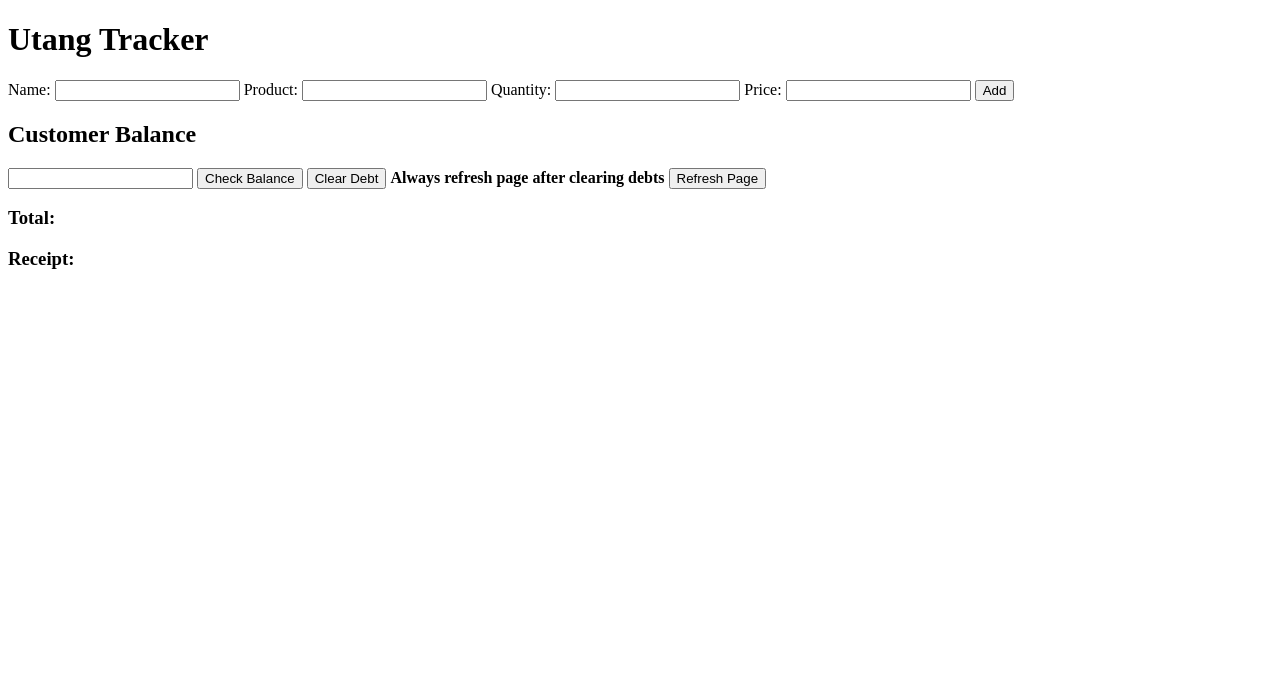
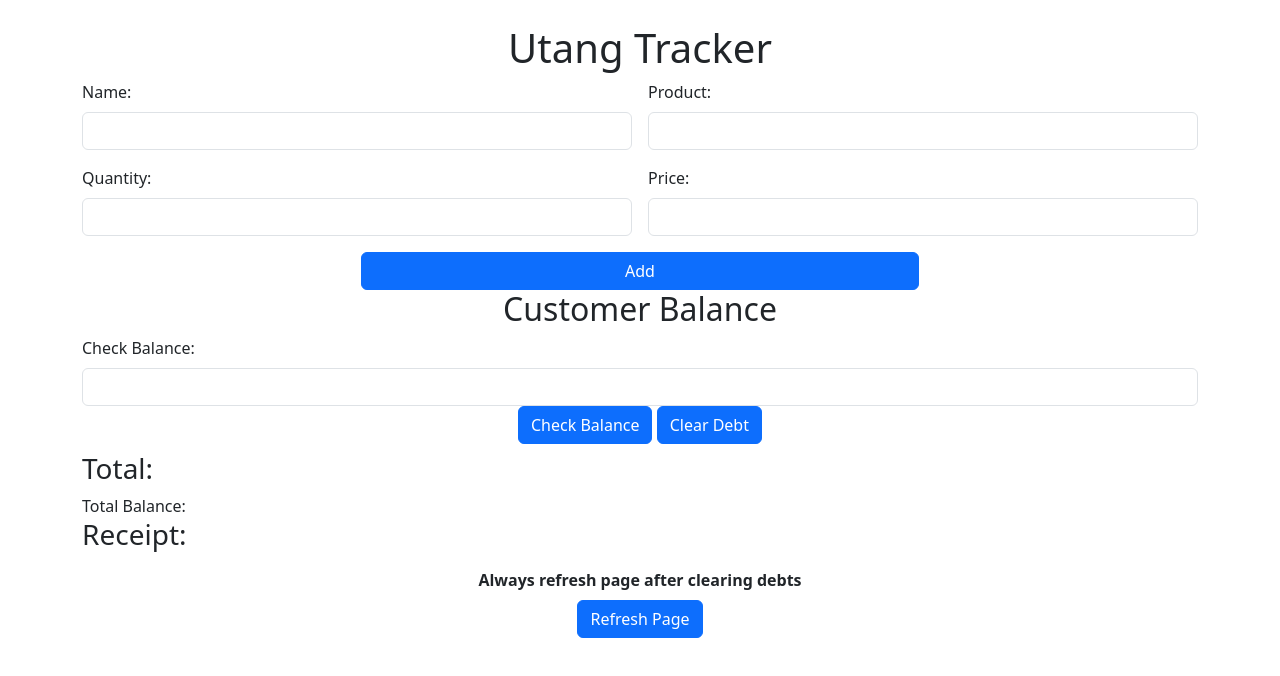
Before and after one commit to panzerweb/Utang-Tracker, a plain HTML site: page index.html in a window 1280 px wide. Drawn offline with nearby package versions, Linux system fonts and the light colour scheme.

Commit message:
Design with Bootstrap

```diff
--- a/app.js
+++ b/app.js
@@ -78,7 +78,7 @@ function checkBalance() {
             //todo - this is the code for the receipt feature
             //todo - Mapping the productDisplay function to return all properties in a listed form
             const formattedProductAndQty = productDisplay.map(item => {
-                return `<li>Product: ${item.product} | Qty: ${item.quantity} | Price: ${item.price} | Total: ${item.priceEach}</li>`
+                return `<li id="list-of-products">Product: ${item.product} | Qty: ${item.quantity} | Price: ${item.price} | Total: ${item.priceEach}</li>`
             })
             //todo - Displaying the output of the receipt
             document.getElementById('product-list').innerHTML = formattedProductAndQty.join('');
--- a/index.html
+++ b/index.html
@@ -4,38 +4,66 @@
     <meta charset="UTF-8">
     <meta name="viewport" content="width=device-width, initial-scale=1.0">
     <title>UTANG TRACKER | Panzerweb</title>
+
+    <!-- * Bootstrap CDNs Links-->
+    <link href="https://cdn.jsdelivr.net/npm/bootstrap@5.3.2/dist/css/bootstrap.min.css" rel="stylesheet" integrity="sha384-T3c6CoIi6uLrA9TneNEoa7RxnatzjcDSCmG1MXxSR1GAsXEV/Dwwykc2MPK8M2HN" crossorigin="anonymous">
+
 </head>
 <body>
-    <h1>Utang Tracker</h1>
+    <div class="container-lg my-4">
+        <h1 class="text-center">Utang Tracker</h1>
+                <form action="" id="input-expenses" class="row g-3 ">
+                    <div class="col-md-6">
+                        <label for="customer-name" class="form-label">Name: </label>
+                        <input type="text" class="form-control" id="customer-name" required>
+                    </div>
+                    <div class="col-md-6">
+                        <label for="product-name" class="form-label">Product: </label>
+                        <input type="text" class="form-control" id="product-name" required>
+                    </div>
+                    <div class="col-md-6">
+                        <label for="quantity-number" class="form-label">Quantity: </label>
+                        <input type="number" class="form-control" id="quantity-number">
+                    </div>
+                    <div class="col-md-6">
+                        <label for="price-number" class="form-label">Price: </label>
+                        <input type="number" class="form-control" id="price-number">
+                    </div>
+                    <div class="col-12 text-center">
+                        <button type="button" class="btn btn-primary w-50" onclick="addDebt()">Add</button>
+                    </div>
+                </form>
 
-        <form action="" id="input-expenses">
-            <label for="customer-name">Name: </label>
-            <input type="text" name="" id="customer-name" required>
 
-            <label for="product-name">Product: </label>
-            <input type="text" name="" id="product-name" required>
+        <h2 class="text-center">Customer Balance</h2>
+        <form action="" class="row g-2">
+            <div class="col-md-12">
+                <label for="checkCustomer" class="form-label">Check Balance: </label>
+                <input type="text" name="" id="checkCustomer" class="form-control">
 
-            <label for="quantity-number">Quantity: </label>
-            <input type="number" name="" id="quantity-number">
+                <div class="col-md-12 text-center">
+                    <button type="button" onclick="checkBalance()" class="btn btn-primary">Check Balance</button>
+                    <!--Delete Button-->
+                    <button type="button" onclick="clearDebts()" class="btn btn-primary">Clear Debt</button>
 
-            <label for="price-number">Price: </label>
-            <input type="number" name="" id="price-number">
+                </div>
+            </div>
 
-            <button type="button" onclick="addDebt()">Add</button>
+            <div class="col-12">
+                <h3>Total:</h3>
+                <div id="balance-result">Total Balance:</div>
+                <h3>Receipt:</h3>
+                <ul id="product-list"></ul>
+            </div>
         </form>
-    <h2>Customer Balance</h2>
-        <label for="checkCustomer"></label>
-            <input type="text" name="" id="checkCustomer">
-            <!--checking balance button-->
-            <button type="button" onclick="checkBalance()">Check Balance</button>
-            <!--Delete Button-->
-            <button type="button" onclick="clearDebts()">Clear Debt</button>
-            <label for="reloadPage"><strong>Always refresh page after clearing debts</strong></label>
-            <button type="button" onclick="reloadPage()" id="reloadPage">Refresh Page</button>
-            <h3>Total:</h3>
-            <div id="balance-result"></div>
-            <h3>Receipt:</h3>
-            <ul id="product-list"></ul>
+
+        <div class="col-12 text-center">
+            <label for="reloadPage" class="form-label"><strong>Always refresh page after clearing debts</strong></label>
+        </div>
+        <div class="col-12 text-center">
+            <button type="button" onclick="reloadPage()" id="reloadPage" class="btn btn-primary">Refresh Page</button>
+        </div>
+    </div>
 
 
 
@@ -45,5 +73,9 @@
 
     <!--! JavaScript file-->
     <script src="app.js"></script>
+
+    <!-- * Bootstrap CDN Link-->
+    <script src="https://cdn.jsdelivr.net/npm/bootstrap@5.3.2/dist/js/bootstrap.bundle.min.js" integrity="sha384-C6RzsynM9kWDrMNeT87bh95OGNyZPhcTNXj1NW7RuBCsyN/o0jlpcV8Qyq46cDfL" crossorigin="anonymous"></script>
+
 </body>
 </html>
```
